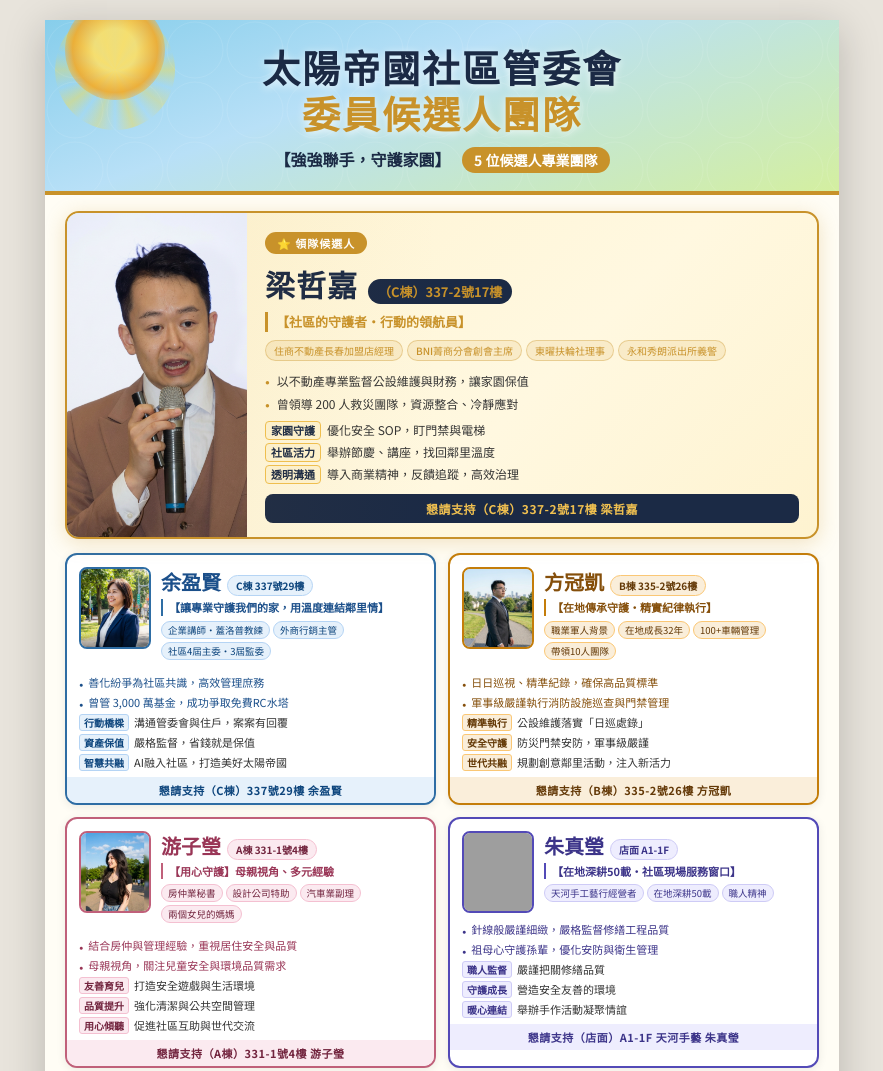
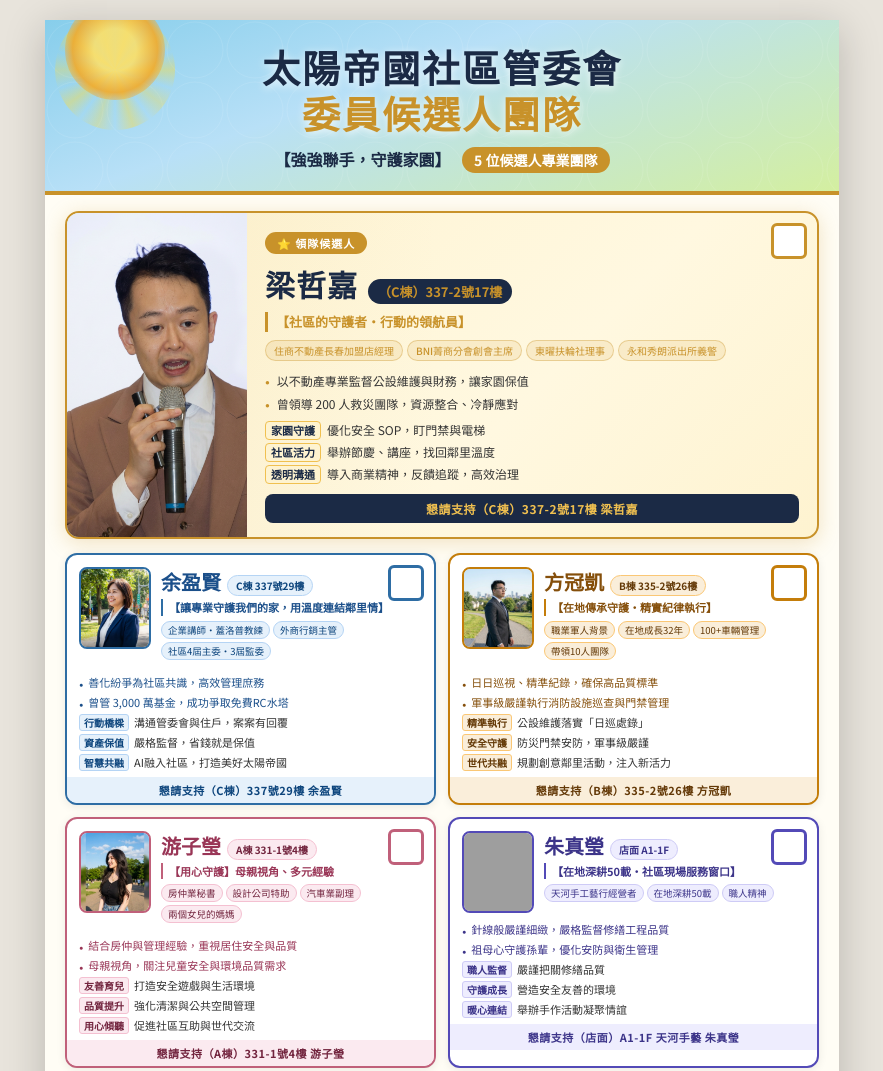
Before and after one commit to empiresun36/team, a plain HTML site: page flyer.html in a window 1280 px wide. Shown: the top 1071 px of the page, without its empty margins (198-1081 px from the left). Drawn offline with Linux system fonts and the light colour scheme; grey boxes are pictures that could not be loaded.

Commit message:
Update flyer.html

```diff
--- a/flyer.html
+++ b/flyer.html
@@ -267,6 +267,26 @@ body{
   margin-top:4px;letter-spacing:1px;
 }
 
+/* ── TICK BOX ── */
+.tick-box{
+  position:absolute;top:10px;right:10px;
+  width:36px;height:36px;
+  border:3px solid;
+  border-radius:6px;
+  background:#fff;
+  z-index:10;
+  flex-shrink:0;
+}
+.leader-content{flex:1;padding:16px 18px 14px;position:relative;}
+.cand-card{
+  background:#fff;
+  border-radius:12px;
+  border:2px solid;
+  overflow:hidden;
+  box-shadow:0 2px 10px rgba(0,0,0,.08);
+  position:relative;
+}
+
 /* ── PRINT ── */
 @media print{
   body{background:#fff}
@@ -306,6 +326,7 @@ body{
            onerror="this.outerHTML='<div class=\'leader-photo-placeholder\'>梁</div>'">
     </div>
     <div class="leader-content">
+      <div class="tick-box" style="border-color:var(--gold)"></div>
       <div class="leader-badge">⭐ 領隊候選人</div>
       <div class="leader-name-row">
         <span class="leader-name">梁哲嘉</span>
@@ -337,6 +358,7 @@ body{
 
   <!-- 余盈賢 -->
   <div class="cand-card" style="border-color:#2E6DA4">
+    <div class="tick-box" style="border-color:#2E6DA4"></div>
     <div class="cand-top">
       <div class="cand-photo" style="background:#E6F1FB;border-color:#2E6DA4;color:#0C447C">
         <img src="photos/yu.jpg" alt="余盈賢"
@@ -369,6 +391,7 @@ body{
 
   <!-- 方冠凱 -->
   <div class="cand-card" style="border-color:#C47D0A">
+    <div class="tick-box" style="border-color:#C47D0A"></div>
     <div class="cand-top">
       <div class="cand-photo" style="background:#FAEEDA;border-color:#C47D0A;color:#633806">
         <img src="photos/fang.jpg" alt="方冠凱"
@@ -402,6 +425,7 @@ body{
 
   <!-- 游子瑩 -->
   <div class="cand-card" style="border-color:#C0607A">
+    <div class="tick-box" style="border-color:#C0607A"></div>
     <div class="cand-top">
       <div class="cand-photo" style="background:#FBEAF0;border-color:#C0607A;color:#72243E">
         <img src="photos/you.jpg" alt="游子瑩"
@@ -435,6 +459,7 @@ body{
 
   <!-- 朱真瑩 -->
   <div class="cand-card" style="border-color:#534AB7">
+    <div class="tick-box" style="border-color:#534AB7"></div>
     <div class="cand-top">
       <div class="cand-photo" style="background:#EEEDFE;border-color:#534AB7;color:#3C3489">
         <img src="photos/zhu.jpg" alt="朱真瑩"
```
